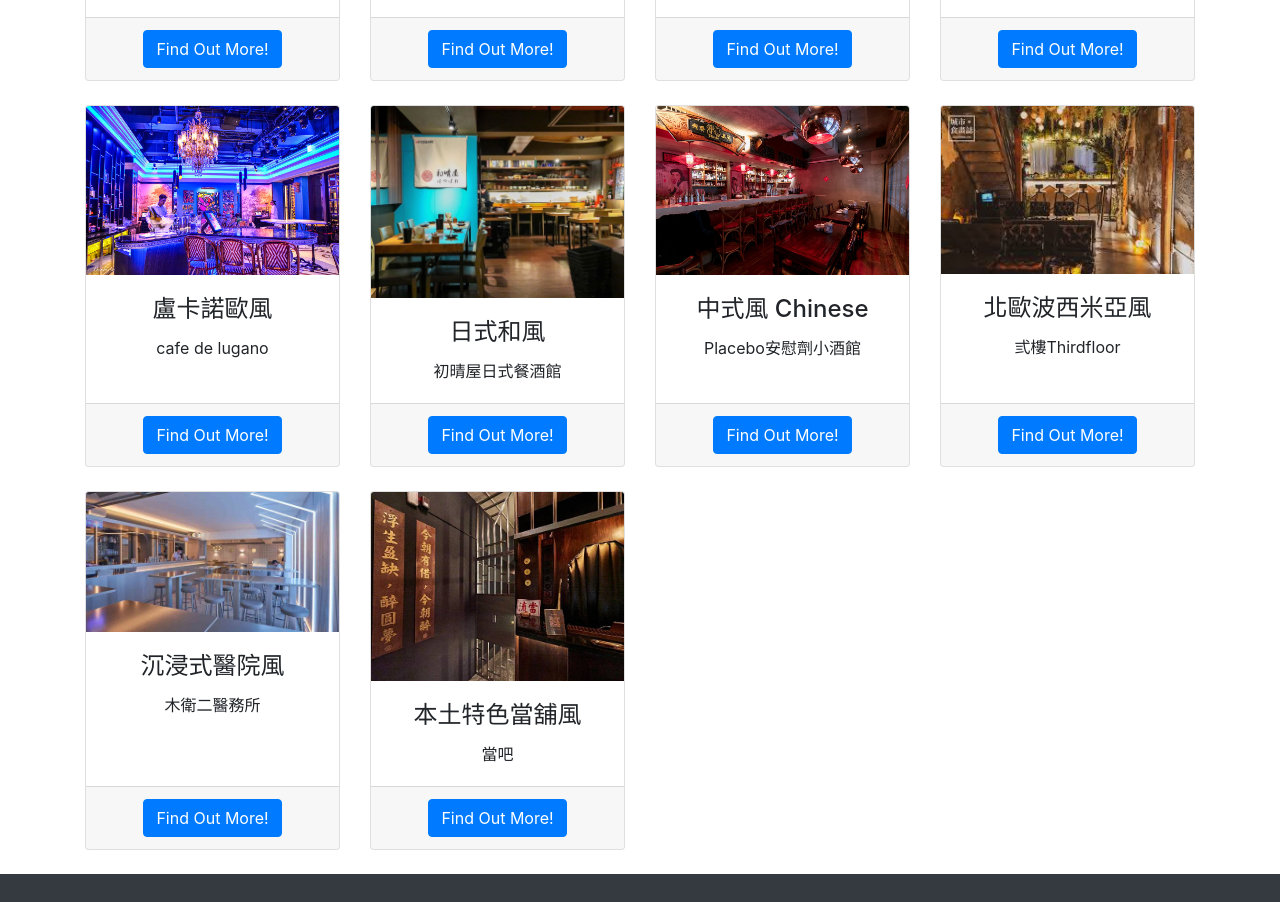
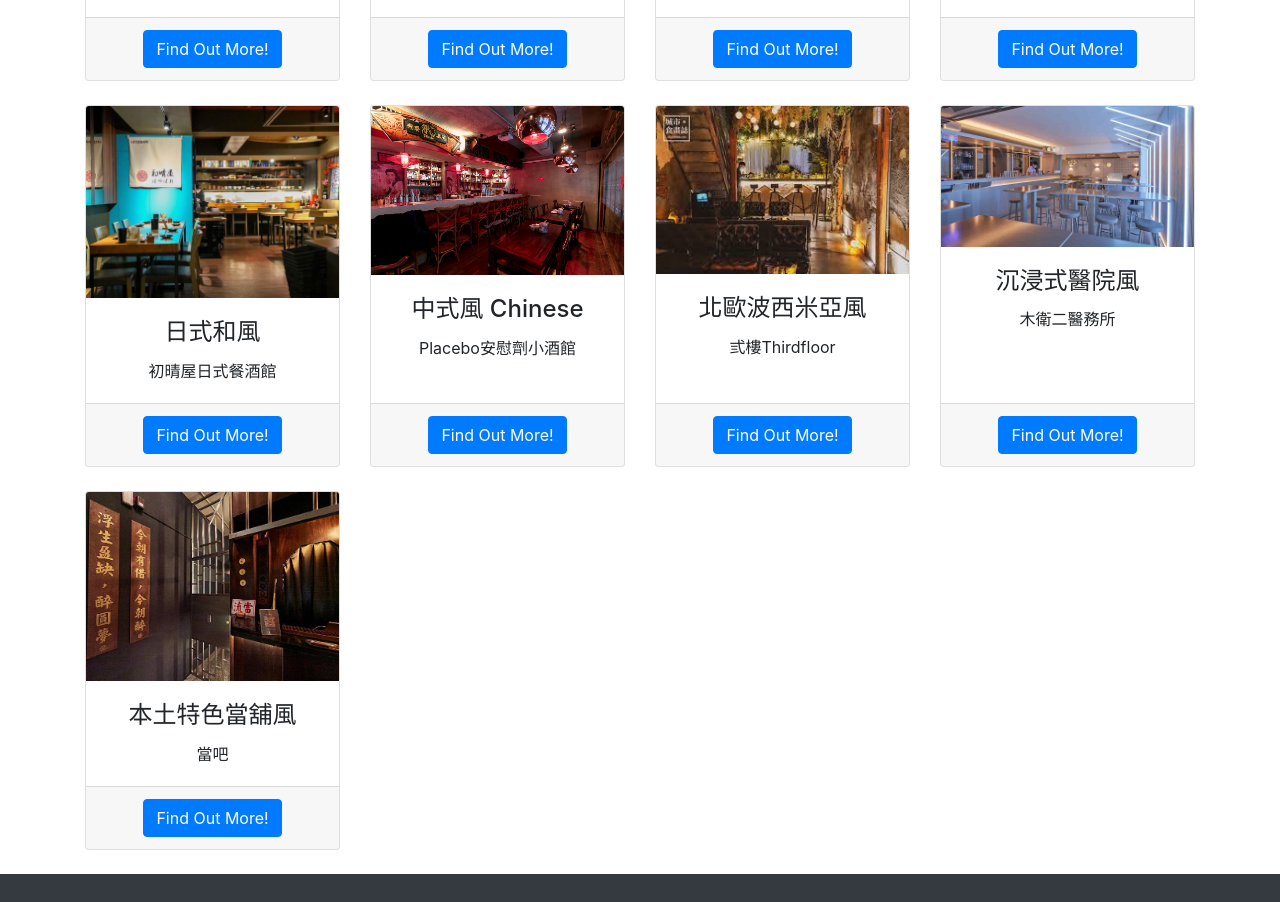
Before and after one commit to freedom3725/chill-style, a plain HTML site: page index.html in a window 1280 px wide. Shown: the part 2025-2927 px from the top of the page. Drawn offline with nearby package versions, Linux system fonts and the light colour scheme.

Commit message:
Update index.html

```diff
--- a/index.html
+++ b/index.html
@@ -207,16 +207,6 @@
                 </div>
 				<div class="col-lg-3 col-md-6 mb-4">
                     <div class="card h-100">
-                        <img class="card-img-top" src="assets/18.jpg" alt="18.jpg" />
-                        <div class="card-body">
-                            <h4 class="card-title">盧卡諾歐風</h4>
-                            <p class="card-text">cafe de lugano</p>
-                        </div>
-                        <div class="card-footer"><a class="btn btn-primary" href="#!">Find Out More!</a></div>
-                    </div>
-                </div>
-				<div class="col-lg-3 col-md-6 mb-4">
-                    <div class="card h-100">
                         <img class="card-img-top" src="assets/19.jpg" alt="19.jpg" />
                         <div class="card-body">
                             <h4 class="card-title">日式和風</h4>
```
